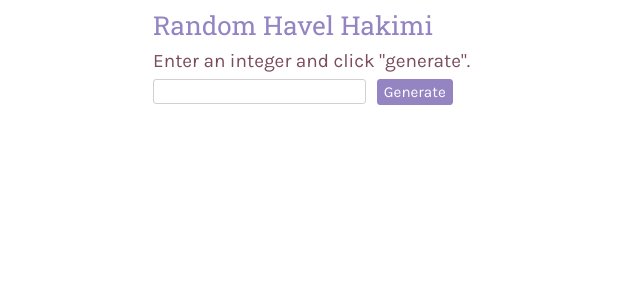
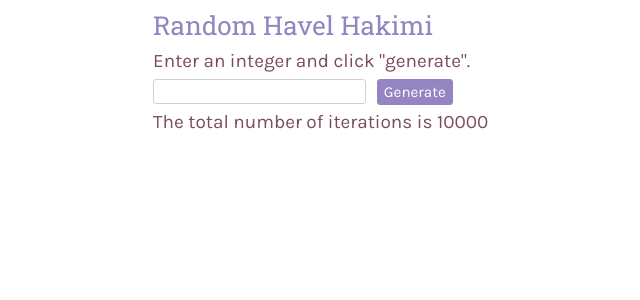
Before and after one commit to arpith/rhh, a website built with Parcel: page src/index.html in a window 1280 px wide. Shown: the whole page, without its empty margins (145-785 px from the left). Built offline with nearby package versions, Linux system fonts and the light colour scheme.

Commit message:
index.html: display number of iterations

```diff
--- a/src/index.html
+++ b/src/index.html
@@ -16,7 +16,7 @@
       <input id="input" type="number" class="pillbox empty"/>
       <input type="submit" value="Generate" class="pillbox"/>
     </form>
-    <div id="message"></div>
+    <div id="message">The total number of iterations is 10000</div>
 	<canvas id="histogram"></canvas>
   </body>
 </html>
```
